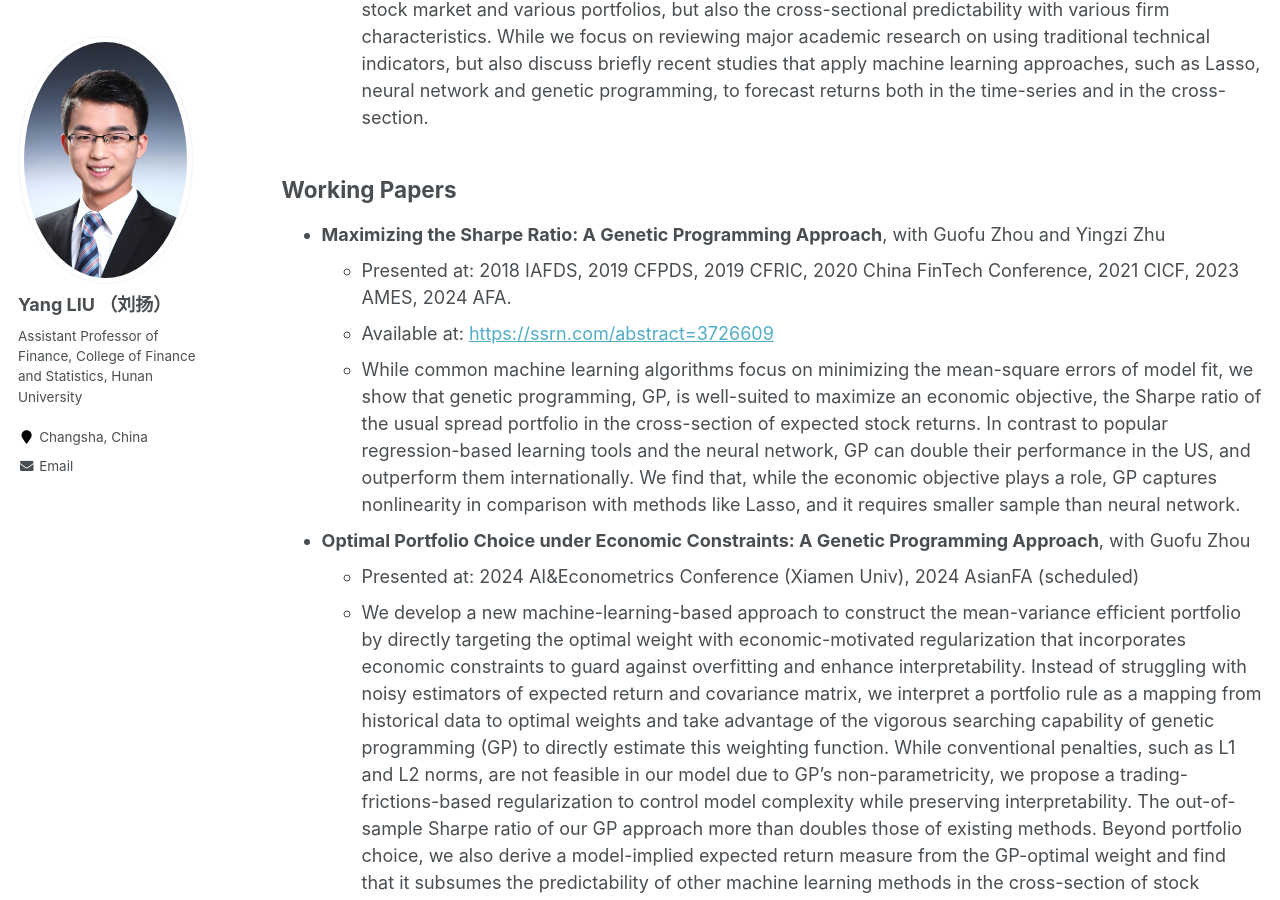
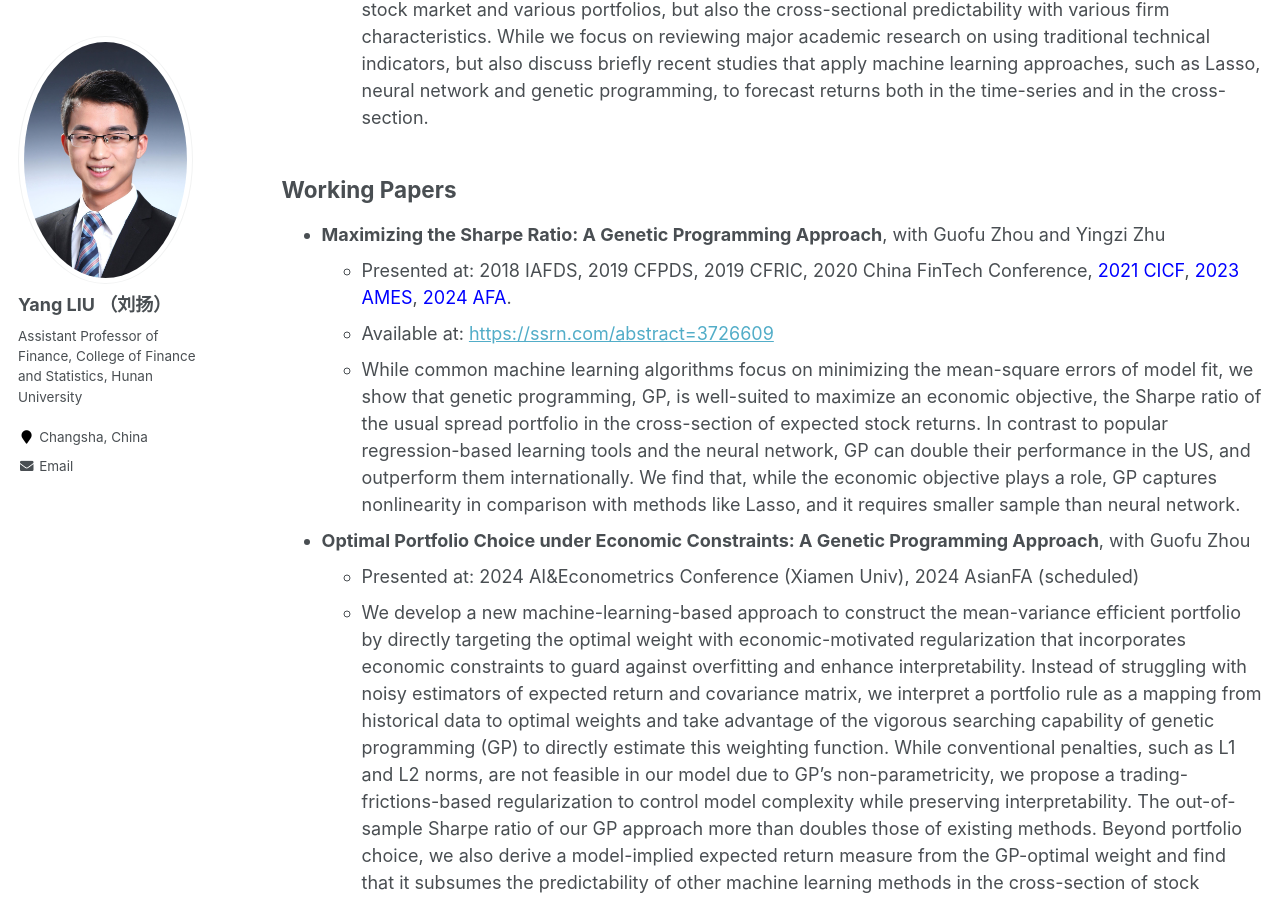
Before and after one commit to yangliu-finance/yangliu-finance.github.io, a Jekyll site: the page built from _pages/research.md, in a window 1280 px wide and 900 px high, scrolled down 843 px. Built offline with Jekyll 4.4.1, drawn with Linux system fonts in a browser that asks for light colours.

Commit message:
Update research.md

```diff
--- a/_pages/research.md
+++ b/_pages/research.md
@@ -13,7 +13,7 @@ Publications
 + **Trend Factor in China: The Role of Large Individual Trading**, with Guofu Zhou and Yingzi Zhu
   + **<font color="blue">Review of Asset Pricing Studies</font>**<font color="blue">, forthcoming.</font>
   + *Best Paper Award in 2020 FMA Annual Meeting <small>(Semi-finalist)</small>, Best Paper Award in 2020 THU-PKU-RUC EMDS*
-  + Presented at: 2018 CFRIC, 2018 IAFDS, <font color="red"> 2019 CICF </font>, 2019 WRADSP, 2019 NZFM, 2019 AFBC, 2020 THU-PKU-RUC EMDS, 2020 FMA, <font color="red"> 2021 AFA </font> (Ph.D. Poster).
+  + Presented at: 2018 CFRIC, 2018 IAFDS, <font color="blue"> 2019 CICF </font>, 2019 WRADSP, 2019 NZFM, 2019 AFBC, 2020 THU-PKU-RUC EMDS, 2020 FMA, <font color="red"> 2021 AFA </font> (Ph.D. Poster).
   + Available at: [https://ssrn.com/abstract=3402038](https://ssrn.com/abstract=3402038)
   + We propose a novel trend factor for the Chinese stock market, which incorporates both price and volume information to capture dominant individual trading, momentum, and liquidity. We find that volume plays a more significant role in the trend factor for China than for the US, reflecting the greater retail participation in China. By incorporating this trend factor into the 3-factor model of Liu et al. (2019), we propose a 4-factor model that explains a wide range of stylized facts and 60 representative anomalies. Our study highlights the important role of individual trading in asset pricing, especially in China.
   + You can download the [Factor Data](https://yangliu-finance.github.io/files/LZZ4_TrendFactor_Monthly&Daily.xls) (monthly and daily) here.
@@ -32,7 +32,7 @@ Working Papers
 
 
 + **Maximizing the Sharpe Ratio: A Genetic Programming Approach**, with Guofu Zhou and Yingzi Zhu
-  + Presented at:  2018 IAFDS, 2019 CFPDS, 2019 CFRIC, 2020 China FinTech Conference, 2021 CICF, 2023 AMES, 2024 AFA.
+  + Presented at:  2018 IAFDS, 2019 CFPDS, 2019 CFRIC, 2020 China FinTech Conference, <font color="blue">  2021 CICF</font>, <font color="blue"> 2023 AMES</font>, <font color="blue"> 2024 AFA</font>.
   + Available at: [https://ssrn.com/abstract=3726609](https://ssrn.com/abstract=3726609)
   + While common machine learning algorithms focus on minimizing the mean-square errors of model fit,
   we show that genetic programming, GP, is well-suited to maximize an economic objective, the Sharpe ratio of
```
